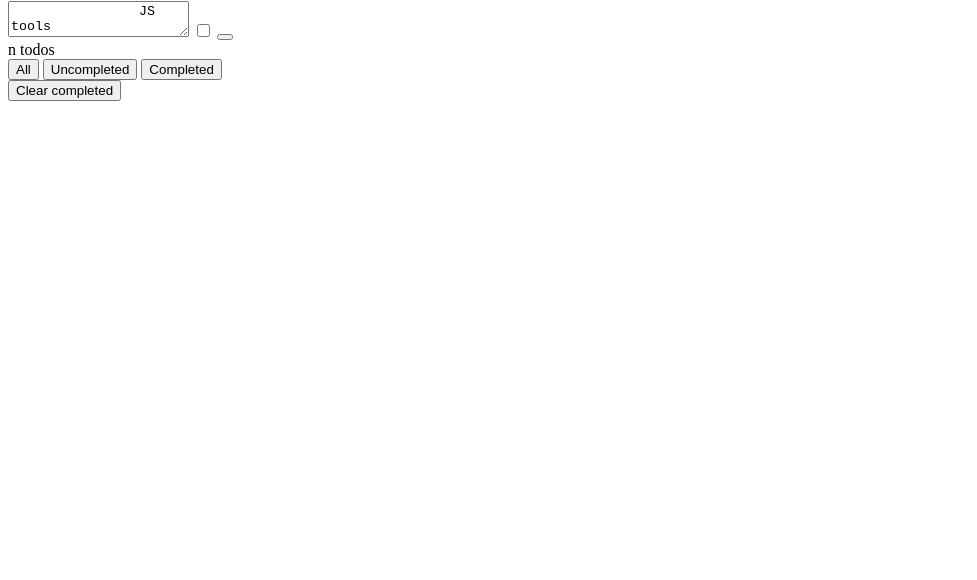
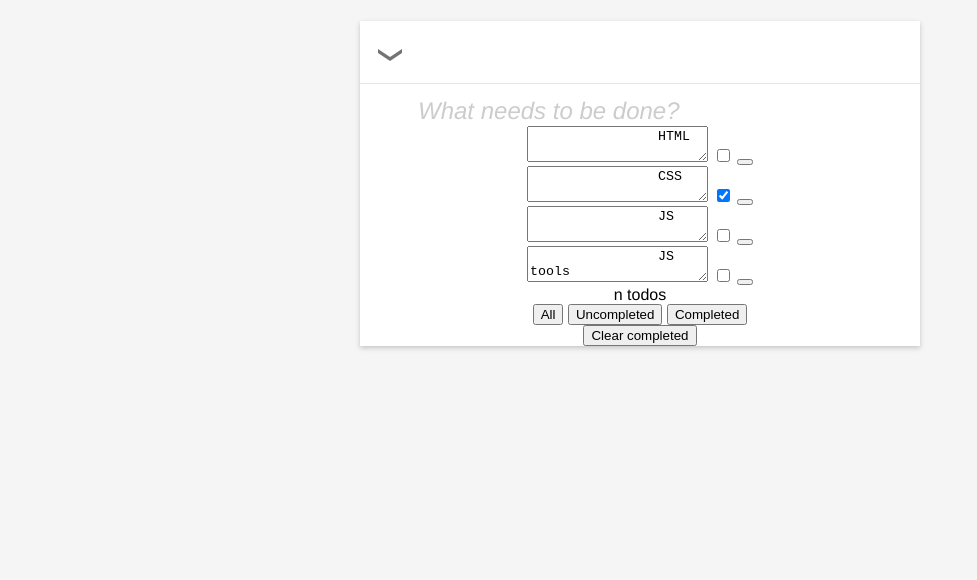
Before and after one commit to ok-technopolis/Lamtev_Anton, a plain HTML site: page index.html in a window 1280 px wide. Shown: the part 220-800 px from the top of the page, without its empty margins (0-977 px from the left). Drawn offline with Linux system fonts and the light colour scheme.

Commit message:
add some css: base, todos-body,header,title,main,add

```diff
--- a/index.html
+++ b/index.html
@@ -2,58 +2,65 @@
 <html lang="en">
 <head>
     <meta charset="UTF-8">
+    <link rel="stylesheet" href="styles/base/input/input.css">
+    <link rel="stylesheet" href="styles/base/button/button.css">
+    <link rel="stylesheet" href="styles/todos/todos-body/todos-body.css">
+    <link rel="stylesheet" href="styles/todos/todos-header/todos-header.css">
+    <link rel="stylesheet" href="styles/todos/todos-title/todos-title.css">
+    <link rel="stylesheet" href="styles/todos/todos-main/todos-main.css">
+    <link rel="stylesheet" href="styles/todos/todos-add/todos-add.css">
     <title>todos</title>
 </head>
-<body>
+<body class="todos-body">
 <div class="todos-header">
     <h1 class="todos-title">todos</h1>
 </div>
 <div class="todos-main">
     <div class="todos-add">
-        <button class="todo-add_select-all"
+        <button class="button todos-add_select-all"
                 aria-label="Отметить все как выполненные">
         </button>
-        <input class="todo-add_input" type="text" placeholder="What needs to be done?"
-               aria-label="Поле добавления todo"/>
+        <input type="text" class="input-text todos-add_input" placeholder="What needs to be done?" checked="checked"
+               aria-label="Поле добавления todo"/><label></label>
     </div>
     <div class="todos-list">
-        <div class="todo-item">
-            <textarea class="todo-item_text">
+        <div class="todos-item">
+            <textarea class="todos-item_text">
                 HTML
             </textarea>
-            <input type="checkbox" class="todo-item_uncompleted"
+            <input type="checkbox" class="todos-item_uncompleted"
                    aria-label="Отметить как выполненное"/>
-            <button class="todo-item_remove"
+            <button class="todos-item_remove"
                     aria-label="Удалить todo">
             </button>
         </div>
-        <div class="todo-item __ready">
-            <textarea class="todo-item_text">
+        <div class="todos-item __ready">
+            <textarea class="todos-item_text">
                 CSS
             </textarea>
-            <input type="checkbox" checked="checked" class="todo-item_completed"
+            <input type="checkbox" checked="checked" class="todos-item_completed"
                    aria-label="Отметить как невыполненное"/>
-            <button class="todo-item_remove"
+            <button class="todos-item_remove"
                     aria-label="Удалить todo">
             </button>
         </div>
-        <div class="todo-item">
-            <textarea class="todo-item_text">
+        <div class="todos-item">
+            <textarea class="todos-item_text">
                 JS
             </textarea>
-            <input type="checkbox" class="todo-item_uncompleted"
+            <input type="checkbox" class="todos-item_uncompleted"
                    aria-label="Отметить как выполненное"/>
-            <button class="todo-item_remove"
+            <button class="todos-item_remove"
                     aria-label="Удалить todo">
             </button>
         </div>
-        <div class="todo-item">
-            <textarea class="todo-item_text">
+        <div class="todos-item">
+            <textarea class="todos-item_text">
                 JS tools
             </textarea>
-            <input type="checkbox" class="todo-item_uncompleted"
+            <input type="checkbox" class="todos-item_uncompleted"
                    aria-label="Отметить как выполненное"/>
-            <button class="todo-item_remove"
+            <button class="todos-item_remove"
                     aria-label="Удалить todo">
             </button>
         </div>
--- /dev/null
+++ b/styles/base/button/button.css
@@ -0,0 +1,6 @@
+.button {
+    background: none;
+    outline: none;
+    border: none;
+    cursor: pointer;
+}
--- /dev/null
+++ b/styles/base/input/input.css
@@ -0,0 +1,30 @@
+.input-text {
+    text-align: left;
+    font-family: 'Helvetica Neue', Arial, sans-serif;
+    font-weight: 100;
+    font-size: 24px;
+    color: #666;
+    background: none;
+    overflow: hidden;
+    border: none;
+    outline: none;
+}
+.input-checkbox {
+    position: relative;
+}
+.input-checkbox_target {
+    cursor: pointer;
+    opacity: 0;
+    position: absolute;
+    top: 0;
+    left: 0;
+    width: 100%;
+    height: 100%;
+    z-index: 1;
+}
+.input-checkbox_visual {
+    position: absolute;
+    width: 100%;
+    height: 100%;
+    border-radius: 50%;
+}
--- /dev/null
+++ b/styles/todos/todos-add/todos-add.css
@@ -0,0 +1,40 @@
+.todos-add {
+    height: 62px;
+    border-bottom: solid 1px #e6e6e6;
+}
+
+.todos-add_select-all {
+    float: left;
+    width: 24px;
+    height: 24px;
+    margin: 18px;
+    background: url('../../../images/select-all.png') no-repeat 0 10px;
+    padding: 0;
+}
+
+.todos-add_input {
+    float: right;
+    margin-top: 15px;
+    width: 480px;
+    margin-right: 20px;
+}
+
+.todos-add_input::-webkit-input-placeholder {
+    color: #ccc;
+    font-style: italic;
+}
+
+.todos-add_input:-ms-input-placeholder {
+    color: #ccc;
+    font-style: italic;
+}
+
+.todos-add_input::-moz-placeholder {
+    color: #ccc;
+    font-style: italic;
+}
+
+.todos-add_input:-moz-placeholder {
+    color: #ccc;
+    font-style: italic;
+}
--- /dev/null
+++ b/styles/todos/todos-body/todos-body.css
@@ -0,0 +1,5 @@
+.todos-body {
+    background: #f5f5f5;
+    text-align: center;
+    font-family: 'Helvetica Neue', Arial, sans-serif;
+}
--- /dev/null
+++ b/styles/todos/todos-header/todos-header.css
@@ -0,0 +1,9 @@
+.todos-header {
+    margin-bottom: -8px;
+}
+
+.todos-header .todos-title {
+    font-size: 100px;
+    color: #f4eced;
+    padding: 0;
+}
--- /dev/null
+++ b/styles/todos/todos-main/todos-main.css
@@ -0,0 +1,8 @@
+.todos-main {
+    margin: 0 auto;
+    background-color: #fff;
+    width: 560px;
+    z-index: 2;
+    position: relative;
+    box-shadow: 0 2px 5px 0 rgba(0, 0, 0, 0.2);
+}
--- /dev/null
+++ b/styles/todos/todos-title/todos-title.css
@@ -0,0 +1,5 @@
+.todos-title {
+    font-size: 100px;
+    color: #f4eced;
+    padding: 0;
+}
```
Also changed, not shown: images/select-all.png (added), images/select-all@2x.png (added).
